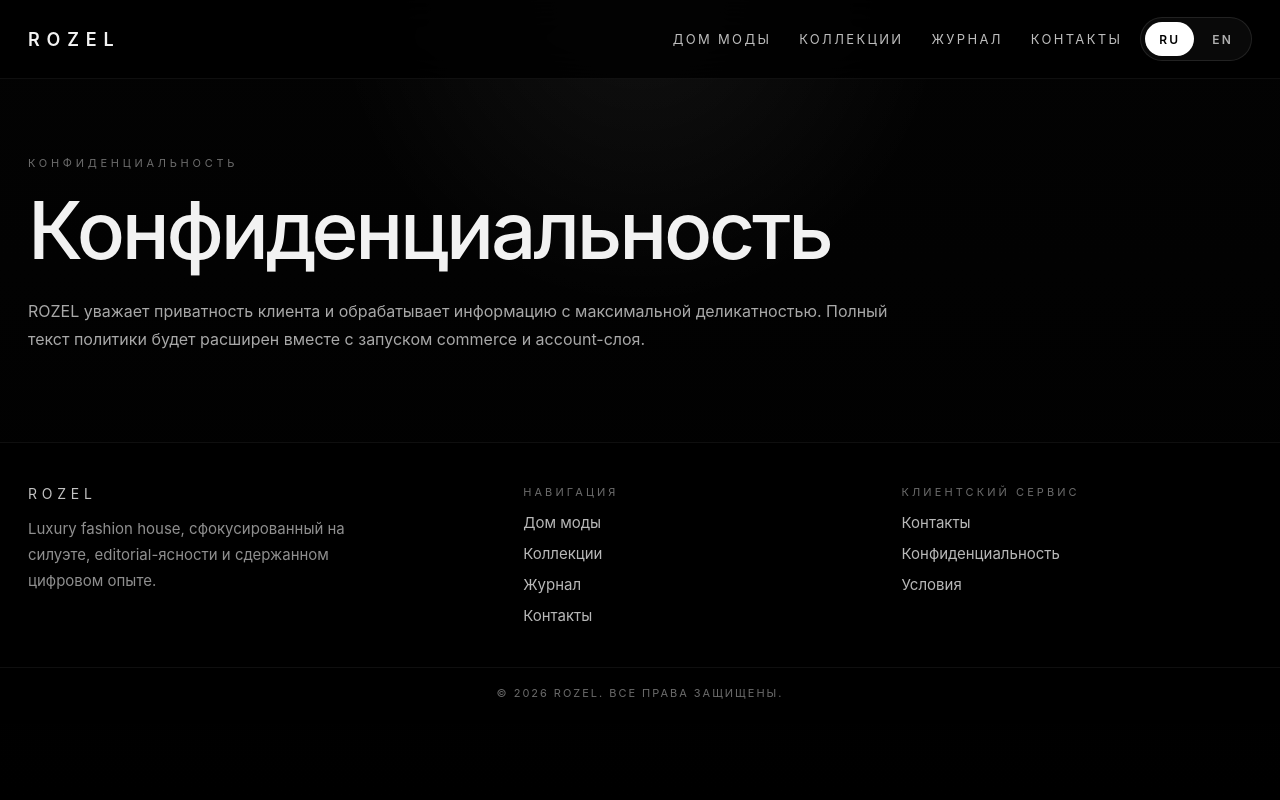
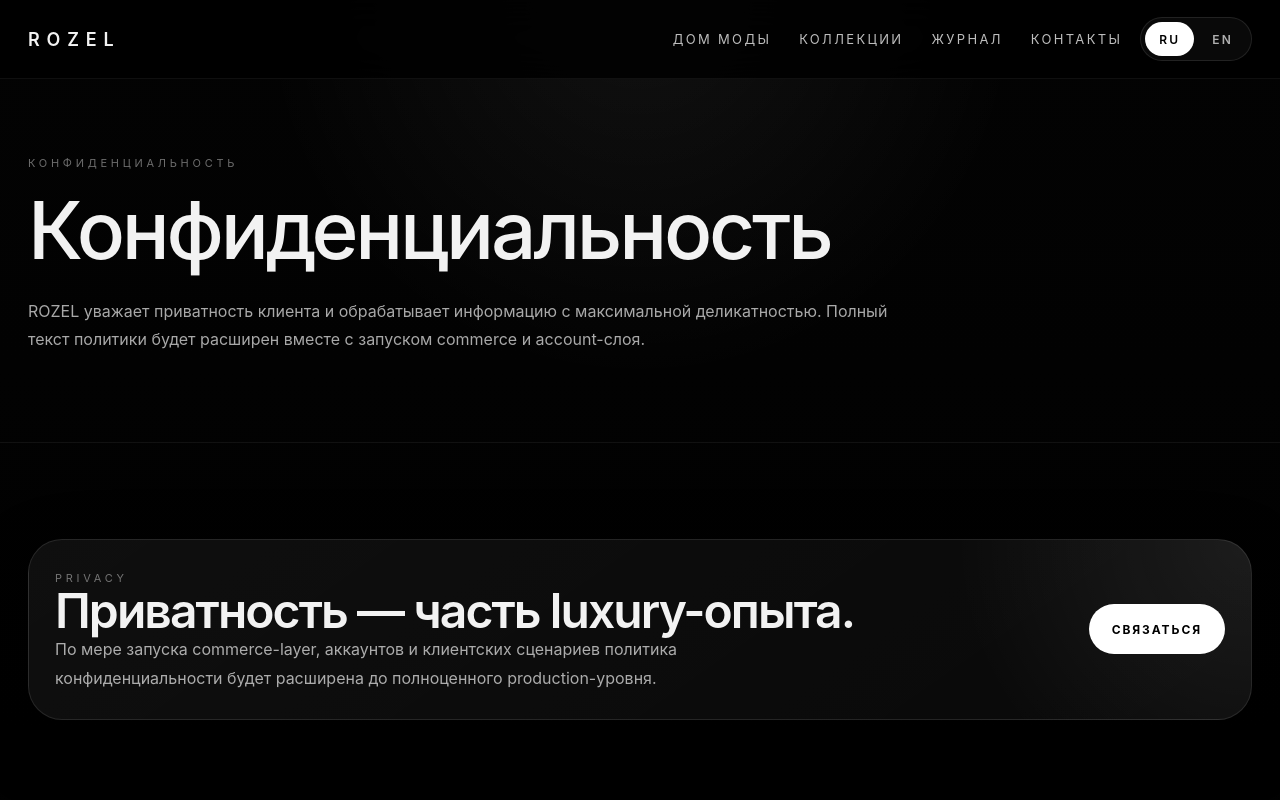
Before and after one commit to mtronda21vekby-stack/rozelshop.com, a Next.js app in the folder apps/web/: page /privacy in a window 1280 px wide. Shown: the top 800 px of the page. Built offline with nearby package versions, Linux system fonts and the light colour scheme.

Commit message:
Update page.tsx

```diff
--- a/apps/web/src/app/privacy/page.tsx
+++ b/apps/web/src/app/privacy/page.tsx
@@ -1,17 +1,67 @@
-import { getSiteContent } from '../../lib/site-data';
+import Link from 'next/link'
+import { getSiteContent } from '../../lib/site-data'
 
 export default function PrivacyPage() {
-  const siteData = getSiteContent('ru');
+  const siteData = getSiteContent('ru')
 
   return (
+    <>
       <section className="page-section page-section--tight">
         <div className="container">
-        <div className="eyebrow">{siteData.privacyPage.eyebrow}</div>
-        <h1 className="page-title">{siteData.privacyPage.title}</h1>
-        <p className="legal-copy" style={{ maxWidth: 860, marginTop: 26 }}>
+
+          <div className="eyebrow">
+            {siteData.privacyPage.eyebrow}
+          </div>
+
+          <h1 className="page-title">
+            {siteData.privacyPage.title}
+          </h1>
+
+          <p
+            className="legal-copy"
+            style={{ maxWidth: 860, marginTop: 26 }}
+          >
             {siteData.privacyPage.text}
           </p>
+
         </div>
       </section>
-  );
+
+      <section className="page-section page-divider">
+        <div className="container">
+
+          <div className="cta-band">
+            <div className="cta-band__row">
+
+              <div>
+                <div className="eyebrow">
+                  PRIVACY
+                </div>
+
+                <h2 className="cta-band__title">
+                  Приватность — часть luxury-опыта.
+                </h2>
+
+                <p className="cta-band__text">
+                  По мере запуска commerce-layer,
+                  аккаунтов и клиентских сценариев
+                  политика конфиденциальности будет
+                  расширена до полноценного production-уровня.
+                </p>
+              </div>
+
+              <Link
+                href="/contact"
+                className="btn btn--primary"
+              >
+                Связаться
+              </Link>
+
+            </div>
+          </div>
+
+        </div>
+      </section>
+    </>
+  )
 }
```
Lines whose indentation alone changed are shown as unchanged.
